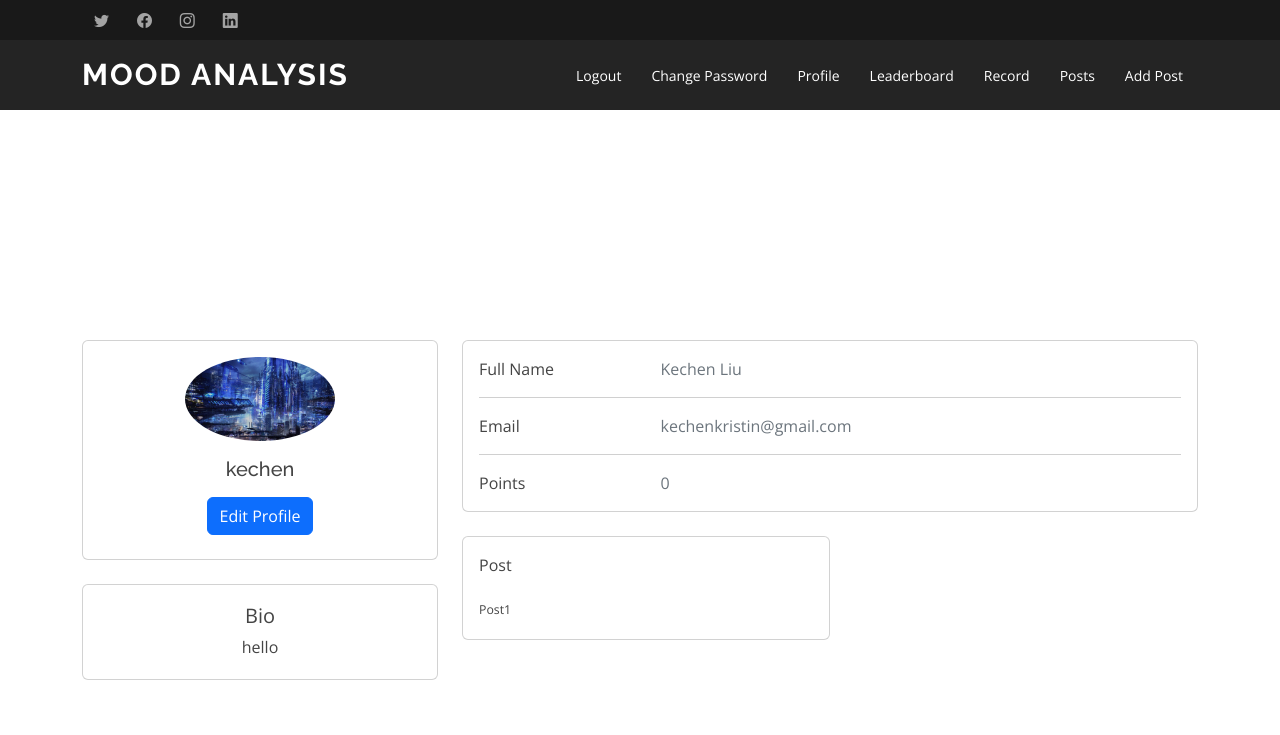
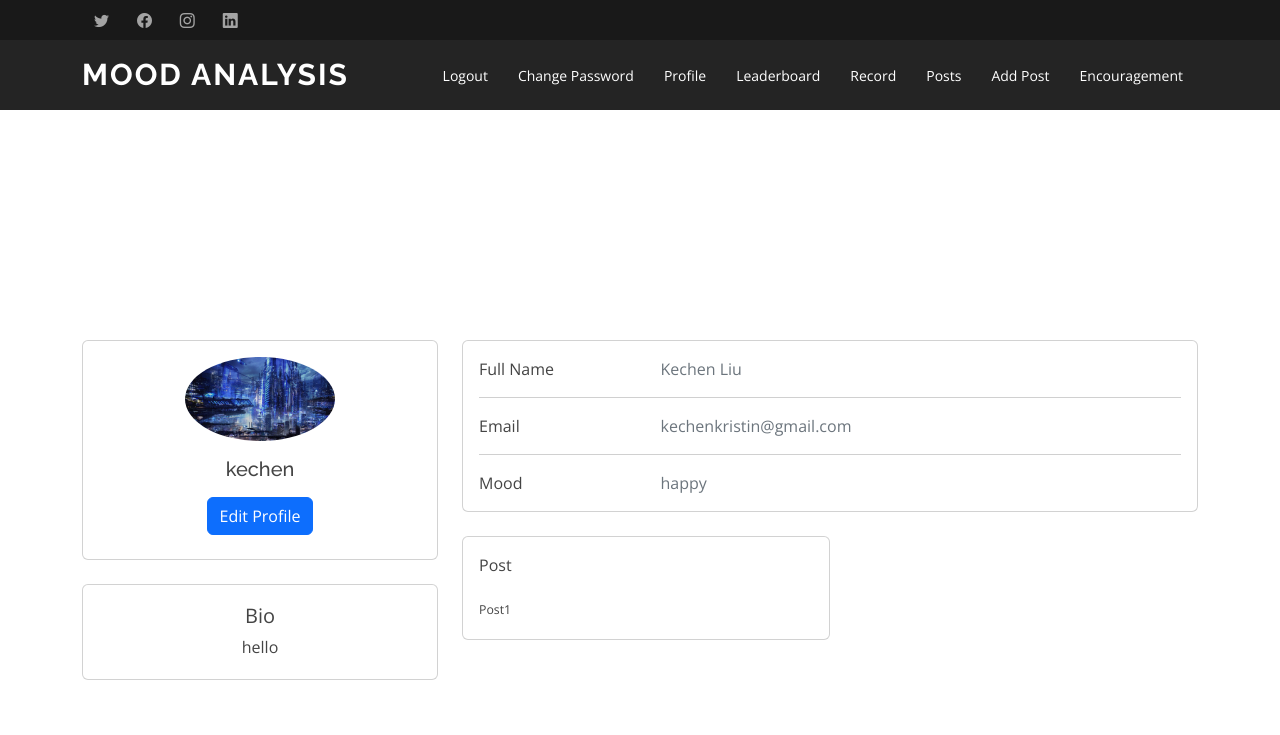
Before and after one commit to kechenkristin/Mental, a Django app: page /users/profile/ in a window 1280 px wide. Shown: the top 735 px of the page. Run offline with Django 4.2, Linux system fonts and the light colour scheme; a user stored in the database is signed in; data comes from the database, SQL or seed files in the repository; some libraries are stand-ins or nearby versions.

Commit message:
add encouragement feature

```diff
--- a/mental/post/urls.py
+++ b/mental/post/urls.py
@@ -1,8 +1,9 @@
 from django.urls import path
 
-from .views import CreatePostView, post_list  # new
+from .views import CreatePostView, post_list# new
 
 urlpatterns = [
     path("list/", post_list, name="post_list"),
-    path("add/", CreatePostView.as_view(), name="add_post")  # new
+    path("add/", CreatePostView.as_view(), name="add_post"),  # new
+
 ]
--- a/mental/post/views.py
+++ b/mental/post/views.py
@@ -1,4 +1,5 @@
 from django.contrib import messages
+from django.http import HttpResponse
 from django.shortcuts import render, redirect
 from django.urls import reverse_lazy
 from django.views.generic import ListView, CreateView
--- a/mental/users/forms.py
+++ b/mental/users/forms.py
@@ -82,7 +82,8 @@ class UpdateUserForm(forms.ModelForm):
 class UpdateProfileForm(forms.ModelForm):
     avatar = forms.ImageField(widget=forms.FileInput(attrs={'class': 'form-control-file'}))
     bio = forms.CharField(widget=forms.Textarea(attrs={'class': 'form-control', 'rows': 5}))
+    mood = forms.CharField(widget=forms.Textarea(attrs={'class': 'form-control', 'rows': 5}))
 
     class Meta:
         model = Profile
-        fields = ['avatar', 'bio']
+        fields = ['avatar', 'bio', 'mood']
--- a/mental/users/models.py
+++ b/mental/users/models.py
@@ -8,8 +8,7 @@ class Profile(models.Model):
 
     avatar = models.ImageField(default='default.jpg', upload_to='profile_images')
     bio = models.TextField()
-    points = models.IntegerField(default=0)
-    event_id = models.IntegerField(null=True)
+    mood = models.TextField(null=True)
 
     def __str__(self):
         return self.user.username
--- a/mental/users/templates/base.html
+++ b/mental/users/templates/base.html
@@ -68,6 +68,7 @@
                         <li><a href="{% url 'record_list' %}">Record</a></li>
                         <li><a href="{% url 'post_list' %}">Posts</a></li>
                         <li><a href="{% url 'add_post' %}">Add Post</a></li>
+                        <li><a href="{% url 'news_board' %}">Encouragement</a></li>
                     </ul>
                 {% else %}
                     <li><a href="{% url 'users-register' %}">Register</a></li>
--- a/mental/users/templates/index.html
+++ b/mental/users/templates/index.html
@@ -14,7 +14,7 @@
                 <a href="{% url 'post_list' %}" class="btn-get-started scrollto">Posts</a>
                 <a href="{% url 'record_add' %}" class="btn-get-started scrollto">Add Record</a>
                 <a href="{% url 'record_list' %}" class="btn-get-started scrollto">Record</a>
-                <a href="{% url 'users-profile' %}" class="btn-get-started scrollto">Profile</a>
+                <a href="{% url 'news_board' %}" class="btn-get-started scrollto">Encouragement</a>
             {% else %}
 
 
--- a/mental/users/templates/users/leaderboard.html
+++ b/mental/users/templates/users/leaderboard.html
@@ -12,7 +12,7 @@
                             <th>Id</th>
                             <th>Img</th>
                             <th>UserName</th>
-                            <th>Points</th>
+                            <th>Mood</th>
                             <th>Operate Profile</th>
                         </tr>
                         </thead>
@@ -26,7 +26,7 @@
                                         alt="avatar"
                                         class="rounded-circle img-fluid" style="width: 150px;"></th>
                                 <th>{{ obj.user.username }}</th>
-                                <th>{{ obj.points }}</th>
+                                <th>{{ obj.mood }}</th>
                                 <th>
                                     <a class="btn btn-primary" href="/users/{{ obj.id }}/profile">See Profile</a>
                                     {% if cuid == obj.id %}
--- a/mental/users/templates/users/profile.html
+++ b/mental/users/templates/users/profile.html
@@ -57,10 +57,10 @@
                             <hr>
                             <div class="row">
                                 <div class="col-sm-3">
-                                    <p class="mb-0">Points</p>
+                                    <p class="mb-0">Mood</p>
                                 </div>
                                 <div class="col-sm-9">
-                                    <p class="text-muted mb-0"> {{ obj.points }} </p>
+                                    <p class="text-muted mb-0"> {{ obj.mood }} </p>
                                 </div>
                             </div>
                         </div>
--- a/mental/users/templates/users/profile_edit.html
+++ b/mental/users/templates/users/profile_edit.html
@@ -36,6 +36,7 @@
                                 {{ profile_form.avatar }}
                             </div>
                             <label class="small mb-1">Bio:</label> {{ profile_form.bio }}
+                            <label class="small mb-1">Mood:</label> {{ profile_form.mood }}
                         </div>
                     </div>
                     <br><br>
```
Also changed, not shown: mental/news/templates/news/news_board.html (+2 -5 lines), mental/news/views.py (+13 -11 lines), mental/db.sqlite3, mental/users/migrations/0007_remove_profile_event_id_remove_profile_points_and_more.py (added).
